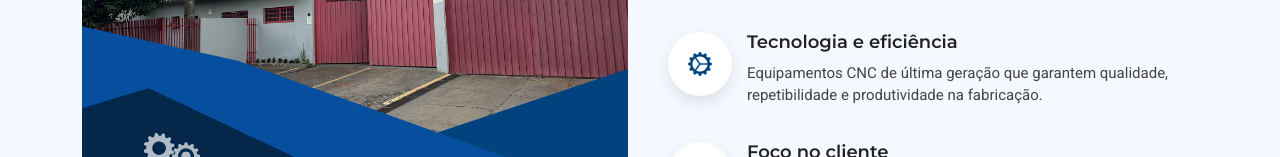
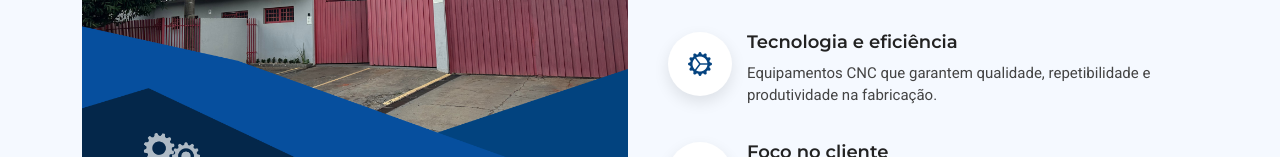
Before and after one commit to Visionary-Marketing-Digital/usinagemfernandez.com.br, a plain HTML site: page index.html in a window 1280 px wide. Shown: the part 1556-1713 px from the top of the page. Drawn offline with nearby package versions, Linux system fonts and the light colour scheme.

Commit message:
Remove parte do texto da area Sobre

```diff
--- a/index.html
+++ b/index.html
@@ -146,24 +146,17 @@
     </section>
     <!-- Serviços Fim -->
 
-    <!-- About Section -->
+    <!-- Sobre Início -->
     <section id="about" class="about section light-background">
-
-      <!-- Section Title -->
       <div class="container section-title" data-aos="fade-up">
         <h2>Sobre</h2>
         <p><span>Conheça Mais</span> <span class="description-title">Sobre Nós</span></p>
       </div>
-      <!-- End Section Title -->
-
       <div class="container">
-
         <div class="row gy-3">
-
           <div class="col-lg-6" data-aos="fade-up" data-aos-delay="100">
             <img src="assets/img/about.png" alt="Máquinas da Usinagem Fernandez" class="img-fluid">
           </div>
-
           <div class="col-lg-6 d-flex flex-column justify-content-center" data-aos="fade-up" data-aos-delay="200">
             <div class="about-content ps-0 ps-lg-3">
               <h3>Especialistas em Usinagem de Precisão</h3>
@@ -175,7 +168,7 @@
                   <i class="bi bi-gear-wide-connected"></i>
                   <div>
                     <h4>Tecnologia e eficiência</h4>
-                    <p>Equipamentos CNC de última geração que garantem qualidade, repetibilidade e produtividade na fabricação.</p>
+                    <p>Equipamentos CNC que garantem qualidade, repetibilidade e produtividade na fabricação.</p>
                   </div>
                 </li>
                 <li>
@@ -191,13 +184,10 @@
               </p>
             </div>
           </div>
-
         </div>
-
       </div>
-
     </section>
-    <!-- /About Section -->
+    <!-- Sobre Fim -->
 
     <!-- Stats Section -->
     <section id="stats" class="stats section">
```
